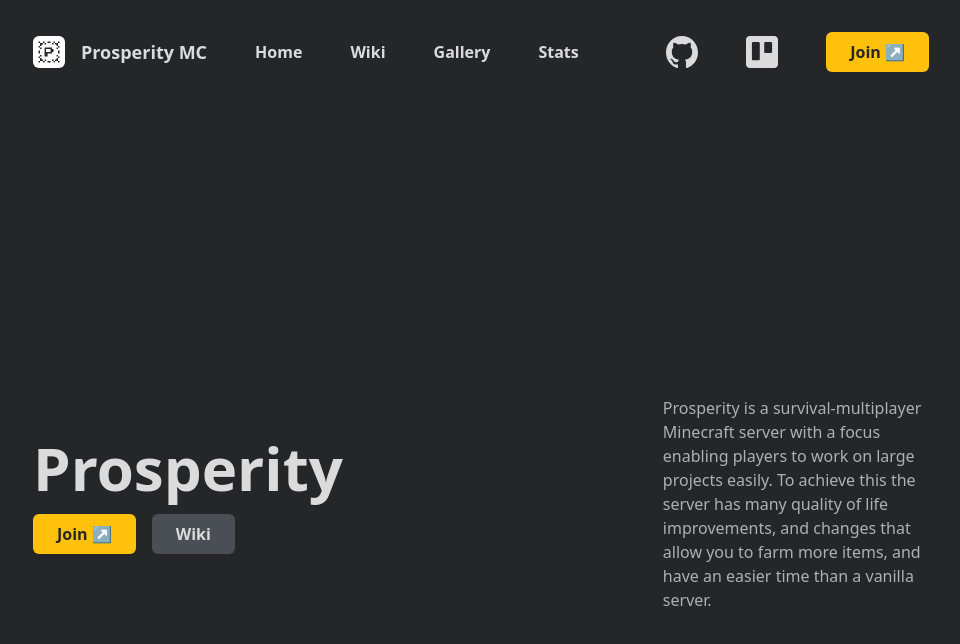
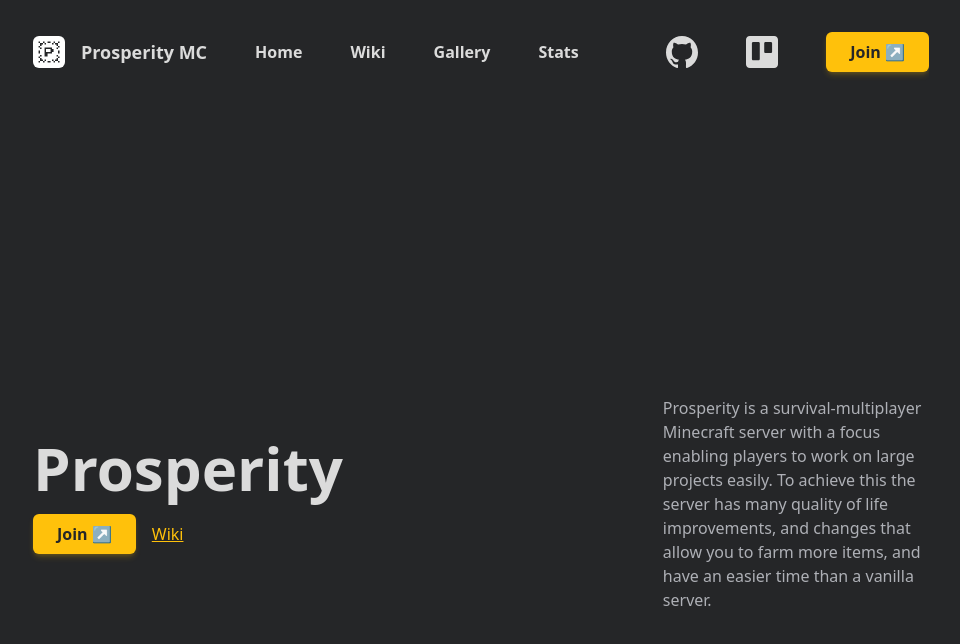
Before and after one commit to ProsperityMC/Prosperity-Website, a Next.js app: page / in a window 1280 px wide. Shown: the top 644 px of the page, without its empty margins (159-1119 px from the left). Built offline with nearby package versions, Linux system fonts and the light colour scheme.

Commit message:
fix: Slight layout / style tweaks

```diff
--- a/pages/index.tsx
+++ b/pages/index.tsx
@@ -16,16 +16,16 @@ export default function Home(): JSX.Element {
                 <button className="btn btn-amber">Join ↗</button>
               </a>
               <Link href="/wiki/home">
-                <a>
-                  <button className="btn">Wiki</button>
-                </a>
+                <a>Wiki</a>
               </Link>
             </div>
           </div>
           <div className="flex flex-wrap content-center">
-            Prosperity is a survival-multiplayer Minecraft server with a focus enabling players to work on large projects
-            easily. To achieve this the server has many quality of life improvements, and changes that allow you to farm more
-            items, and have an easier time than a vanilla server.
+            Prosperity is a survival-multiplayer Minecraft server with a focus
+            enabling players to work on large projects easily. To achieve this
+            the server has many quality of life improvements, and changes that
+            allow you to farm more items, and have an easier time than a vanilla
+            server.
           </div>
         </div>
       </div>
--- a/pages/wiki/[slug].tsx
+++ b/pages/wiki/[slug].tsx
@@ -57,16 +57,24 @@ export default function WikiPage({ wiki, wikis }: any): JSX.Element {
           ))}
         </div>
         {/* Main wiki page */}
-        <div className="w-full">
+        <div className="w-full mb-16">
           <p className="text-6xl">{wiki.title}</p>
-          {wiki.authors && <p className="text-xs my-4">Authors: {wiki.authors}</p>}
+          {wiki.authors && (
+            <p className="text-xs my-4">Authors: {wiki.authors}</p>
+          )}
           {!wiki.authors && <div className="my-4" />}
           <ReactMarkdown
             className="markdown"
             remarkPlugins={[remarkGfm, remarkToc]}
             rehypePlugins={[
               rehypeSlug,
-              [rehypeAutolinkHeadings, { behavior: "wrap", properties: { className: ["clickable-header"] } }],
+              [
+                rehypeAutolinkHeadings,
+                {
+                  behavior: "wrap",
+                  properties: { className: ["clickable-header"] },
+                },
+              ],
             ]}
           >
             {wiki.body.raw}
--- a/styles/globals.css
+++ b/styles/globals.css
@@ -44,7 +44,7 @@
 }
 
 .nav {
-  @apply my-8 w-full gap-12 flex justify-between font-semibold mx-auto select-none overflow-x-auto;
+  @apply my-8 w-full gap-12 flex justify-between font-semibold mx-auto select-none overflow-x-clip;
 }
 .nav-items {
   @apply flex gap-12 items-center;
@@ -61,7 +61,7 @@
 }
 
 .btn {
-  @apply whitespace-nowrap bg-gray-400 rounded-md px-6 py-2 text-gray-50 font-bold hover:bg-gray-300 hover:shadow-xl;
+  @apply whitespace-nowrap bg-gray-400 rounded-md px-6 py-2 text-gray-50 font-bold;
 }
 .btn-sm {
   @apply px-3 py-2 text-xs;
@@ -73,7 +73,7 @@
   @apply px-14 py-5 text-lg;
 }
 .btn-amber {
-  @apply bg-amber-500 text-gray-500 hover:bg-amber-400;
+  @apply bg-amber-500 text-gray-500 shadow-md hover:shadow-lg hover:shadow-amber-500/40 shadow-amber-500/20;
 }
 
 .clickable-header {
```
